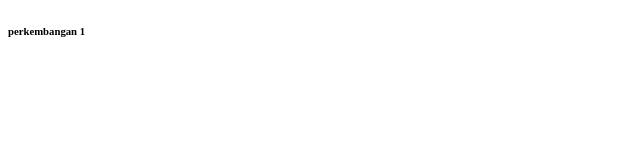
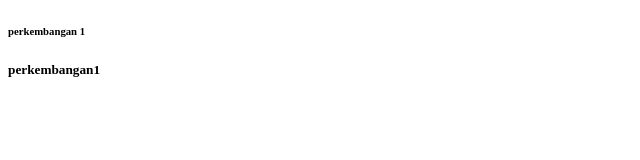
Before and after one commit to ammarstar/percobaan, a plain HTML site: page perkembangan.html in a window 1280 px wide. Shown: the full height of the page, 0-640 px from the left. Drawn offline with Linux system fonts and the light colour scheme.

Commit message:
penambahan h5 pada staging

```diff
--- a/perkembangan.html
+++ b/perkembangan.html
@@ -6,5 +6,6 @@
   </head>
   <body>
     <h6>perkembangan 1</h6>
+    <h5>perkembangan1</h5>
   </body>
 </html>
```
